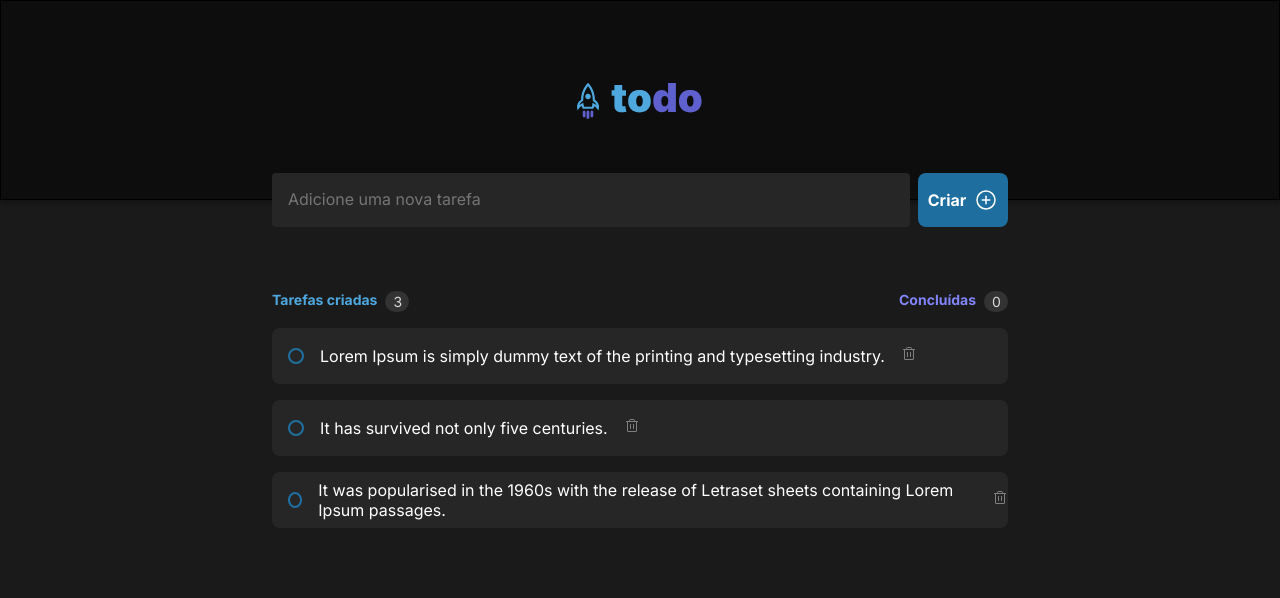
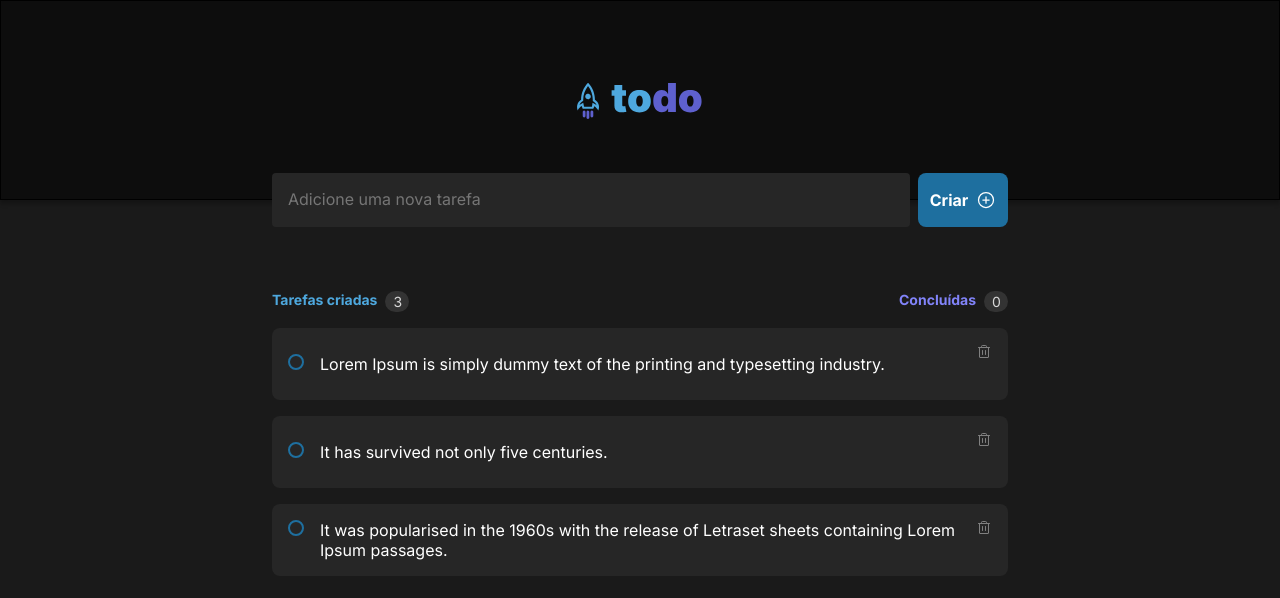
Before and after one commit to GuilhermeSalkovski/01-chalenge-todo-list, a React (Vite) app: page / in a window 1280 px wide. Shown: the top 598 px of the page. Built offline with nearby package versions, Linux system fonts and the light colour scheme.

Commit message:
Finishing styling for Task + Delete comment functionality

```diff
--- a/src/components/Task.module.css
+++ b/src/components/Task.module.css
@@ -1,42 +1,58 @@
 .task {
     display: flex;
-    gap: 1rem;
-
+    align-items: flex-start;
+    justify-content: space-between;
     margin: 1rem auto;
-
-    align-items: center;
 
     color: var(--white);
     background: var(--gray-500);
-    height: 3.5rem;
+    height: 4.5rem;
     border-radius: 8px;
     overflow: hidden;
+
+    align-items: center;
+}
+.task button {
+    background: transparent;
+    border: none;
+    color: var(--gray-300);
+    cursor: pointer;
+
+    display: flex;
+    align-items: center;
+    line-height: 0;
+    border-radius: 2px;
+
+    margin: 1rem 1rem auto auto;
 }
 
-.task input[type='checkbox'] {
+.task button:hover {
+    color: var(--danger);
+}
+
+.taskContent {
+    display: flex;
+    gap: 1rem;
+    /* align-items: center; */
+}
+
+.taskContent input[type='checkbox'] {
     border: 2px solid var(--bluedark);
     border-radius: 50%;
 
     width: 1rem;
     height: 1rem;
+    min-width: 1rem;
+    min-height: 1rem;
     vertical-align: middle;
     margin-left: 1rem;
 
     appearance: none;
-    /* -webkit-appearance: none; */
 }
 
-.task input[type='checkbox']:checked {
+.taskContent input[type='checkbox']:checked {
     appearance: auto;
     accent-color: var(--purple);
     clip-path: circle(50% at 50% 50%);
     background-color: var(--purple);
 }
-
-.task button {
-    background: transparent;
-    border: none;
-    color: var(--gray-300);
-
-
-}
--- a/src/components/Task.tsx
+++ b/src/components/Task.tsx
@@ -4,17 +4,24 @@ import { Trash } from 'phosphor-react';
 interface TaskProps {
     isCompleted: boolean;
     taskContent: string;
+    onDeleteTask: (task: string) => void;
 }
 
 function handleDeleteTask() {
     console.log('Tarefa deletada')
 }
 
-export function Task({isCompleted, taskContent}: TaskProps) {
+export function Task({isCompleted, taskContent, onDeleteTask}: TaskProps) {
+    function handleDeleteTask() {
+        onDeleteTask(taskContent)
+    }
+
     return(
-        <div className={styles.task}>
-            <input type="checkbox" id='task' />
-            <label htmlFor='task'>{taskContent}</label>
+        <div className={styles.task} >
+            <div className={styles.taskContent}>
+                <input type="checkbox" id='task' />
+                <label htmlFor='task'>{taskContent}</label>
+            </div>
             <button onClick={handleDeleteTask} title="Deletar uma tarefa">
                 <Trash size={16} />
             </button>
--- a/src/components/TaskBar.module.css
+++ b/src/components/TaskBar.module.css
@@ -27,6 +27,7 @@
     justify-content: center;
     gap: 0.5rem;
     font-weight: bold;
+    font-size: 0.875;
 
     border: 0;
     border-radius: 8px;
--- a/src/components/TaskBar.tsx
+++ b/src/components/TaskBar.tsx
@@ -38,7 +38,7 @@ export function TaskBar() {
                 type='submit'
                 disabled={isNewTaskEmpty}
             >
-                Criar < PlusCircle size={24} />
+                Criar < PlusCircle size={20} />
             </button>
         </form>
     )
--- a/src/components/TaskList.tsx
+++ b/src/components/TaskList.tsx
@@ -6,7 +6,7 @@ import clipboard from '../assets/Clipboard.svg'
 
 
 export function TaskList() {
-    const tasks = [{
+    const [tasks, setTasks] =  useState([{
             isCompleted: false,
             taskContent: `Lorem Ipsum is simply dummy text of the printing and
                 typesetting industry.`,
@@ -20,12 +20,20 @@ export function TaskList() {
             taskContent: `It was popularised in the 1960s with the release of
                 Letraset sheets containing Lorem Ipsum passages.`,
         },
-    ]
+    ])
 
     const [createdTasks, setCreatedTasks] = useState(tasks.length)
     const [finishedTasks, setFinishedTasks] = useState(0)
 
-    const noTasksToDisplay = (createdTasks === 0) && (finishedTasks === 0)
+    const noTasksToDisplay = (createdTasks === 0)
+
+    function deleteTask(taskToDelete: string) {
+        const tasksWithoutDeletedOne = tasks.filter(task => {
+            return task.taskContent !== taskToDelete;
+        })
+
+        setTasks(tasksWithoutDeletedOne)
+    }
 
 
     if (noTasksToDisplay) {
@@ -70,13 +78,13 @@ export function TaskList() {
 
                 <div className={styles.tasksItems}>
                     {tasks.map(task => {
-                        return <Task isCompleted={task.isCompleted} taskContent={task.taskContent}/>
+                        return <Task
+                                isCompleted={task.isCompleted}
+                                taskContent={task.taskContent}
+                                onDeleteTask={deleteTask}
+                            />
                         }
                     )}
-
-                    {/* < Task isCompleted={true} taskContent={'Hello World. This is the new task'}/>
-                    < Task isCompleted={false} taskContent={'Olá mundo. Essa é uma nova tarefa'}/>
-                    < Task isCompleted={true} taskContent={'Hola mundo. Esta es la nueva tarea'}/> */}
                 </div>
 
             </div>
```
